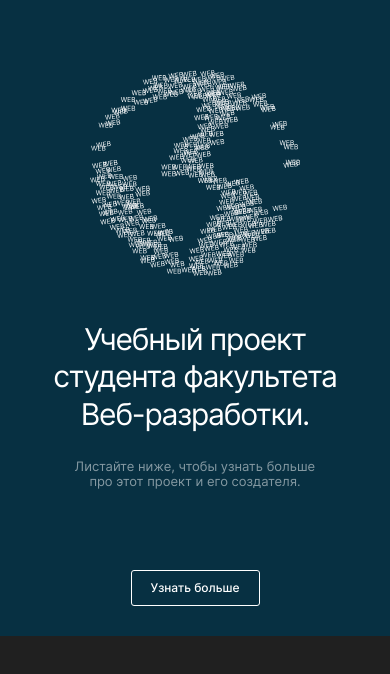
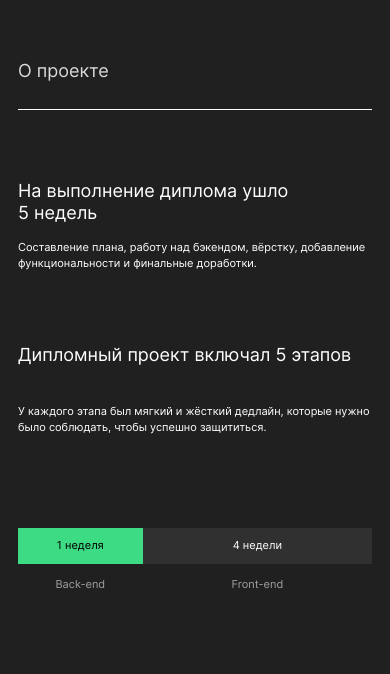
Before and after one commit to elli-nidis/movies-explorer-frontend, a React (Create React App) app: page / in a window 390 px wide. Shown: the top 674 px of the page. Built offline with nearby package versions, Linux system fonts and the light colour scheme.

Commit message:
feat: сделать адаптив для AboutProject и SectionCaption

```diff
--- a/src/components/AboutProject/AboutProject.css
+++ b/src/components/AboutProject/AboutProject.css
@@ -1,34 +1,35 @@
 .about-project {
   width: 100%;
-  /* min-width: 320px; */
   display: flex;
   flex-direction: column;
   align-items: center;
-  padding: 110px 0px;
+  box-sizing: border-box;
+  padding: 110px 70px;
   background-color: #202020;
 }
 
 .about-project__content {
     max-width: 1140px;
     display: grid;
-    grid-template-columns: 550px 550px;
-    grid-template-rows: 94px 66px;
+    grid-template-columns: minmax(395px, 1fr) minmax(395px, 1fr);
+    grid-template-rows: 24px 40px;
+    row-gap: 26px;
     column-gap: 40px;
+    padding-top: 70px;
 }
 
 .about-project__content-title {
-  align-self: self-end;
   font-family: 'Inter', 'Arial', sans-serif;
   font-size: 20px;
   font-weight: 400;
   line-height: 1.21;
   color: #fff;
+  letter-spacing: -4%;
   margin: 0;
   padding: 0;
 }
 
 .about-project__content-text {
-  align-self: self-end;
   font-family: 'Inter', 'Arial', sans-serif;
   font-size: 14px;
   font-weight: 400;
@@ -39,8 +40,9 @@
 }
 
 .about-project__timeline {
-  width: 1140px;
+  width: 100%;
   max-width: 1140px;
+  grid-column: 1/3;
   display: grid;
   grid-template-columns: 1fr 4fr;
   grid-template-rows: 36px 17px;
@@ -76,3 +78,72 @@
   text-align: center;
   color: #8B8B8B;
 }
+
+@media screen and (max-width: 970px) {
+
+  .about-project {
+    padding: 90px 50px;
+  }
+
+  .about-project__content {
+    /* min-width: 500px; */
+    grid-template-columns: minmax(235px, 1fr) minmax(235px, 1fr);
+    grid-template-rows: 48px 54px;
+    column-gap: 30px;
+    row-gap: 22px;
+  }
+
+  .about-project__timeline {
+    /* min-width: 500px; */
+    grid-template-columns: 1fr 3.77fr;
+    margin-top: 93px;
+  }
+
+  .about-project__label {
+    font-weight: 400;
+    color: #A0A0A0;
+  }
+}
+
+@media screen and (max-width: 610px) {
+
+  .about-project {
+    padding: 60px 18px 70px;
+  }
+
+  .about-project__content {
+    /* min-width: 284px; */
+    grid-template-columns: minmax(284px, 1fr);
+    grid-template-rows: 44px 88px 44px 48px;
+    column-gap: unset;
+    row-gap: 16px;
+  }
+
+  .about-project__content-title {
+    font-size: 18px;
+  }
+
+  .about-project__content-title:nth-last-of-type(2) {
+    grid-row: 3/4;
+  }
+
+  .about-project__content-text {
+    font-size: 11px;
+    line-height: 1.45;
+  }
+
+  .about-project__timeline {
+    min-width: 284px;
+    grid-template-columns: 1fr 1.84fr;
+    margin-top: 60px;
+    grid-column: 1/2;
+  }
+
+  .about-project__inscription {
+    font-size: 11px;
+  }
+
+  .about-project__label {
+    font-size: 11px;
+  }
+}
--- a/src/components/App/App.js
+++ b/src/components/App/App.js
@@ -41,11 +41,11 @@ function App() {
               isLoggedIn={loggedIn}
               handleLogOut={handleLogOut}
             /> */}
-            <Promo />
-            {/* <AboutProject />
-            <Techs />
-            <AboutMe />
-            <Footer /> */}
+            {/* <Promo /> */}
+            <AboutProject />
+            {/* <Techs /> */}
+            {/* <AboutMe /> */}
+            {/* <Footer /> */}
            </>
         }
       />
--- a/src/components/SectionCaption/SectionCaption.css
+++ b/src/components/SectionCaption/SectionCaption.css
@@ -1,7 +1,10 @@
 
 .section-caption{
+  width: 100%;
+  max-width: 1140px;
   display: grid;
-  grid-template-columns: 1140px;
+  /* grid-template-columns: 1140px; */
+  grid-template-columns: 1fr;
   grid-template-rows: 50px;
 }
 .section-caption__title {
@@ -15,3 +18,14 @@
   margin: 0;
   padding: 0;
 }
+
+@media screen and (max-width: 610px) {
+  .section-caption__title {
+    font-size: 18px;
+  }
+
+  .section-caption__title_dark {
+    /* border-bottom: 1px solid #000; */
+    border-color: #000;
+  }
+}
--- a/src/components/SectionCaption/SectionCaption.js
+++ b/src/components/SectionCaption/SectionCaption.js
@@ -2,10 +2,10 @@ import React from "react";
 import './SectionCaption.css';
 
 
-function SectionCaption({ name }) {
+function SectionCaption({ name, modifier }) {
   return (
     <div className="section-caption">
-      <h2 className="section-caption__title">{name}</h2>
+      <h2 className={`section-caption__title ${modifier}`}>{name}</h2>
     </div>
   );
 }
```
